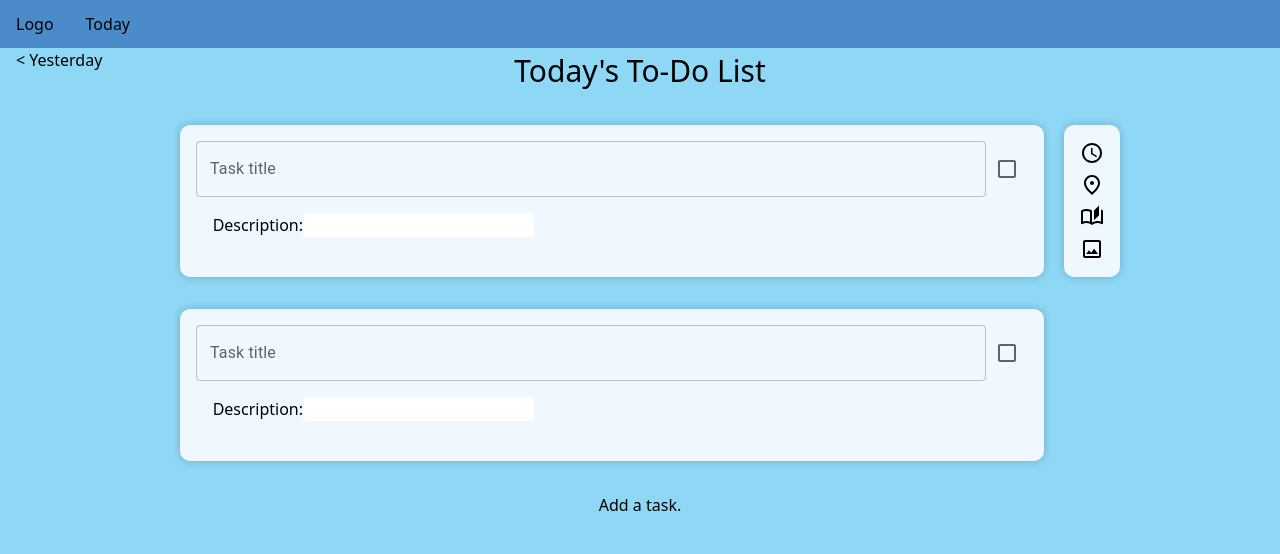
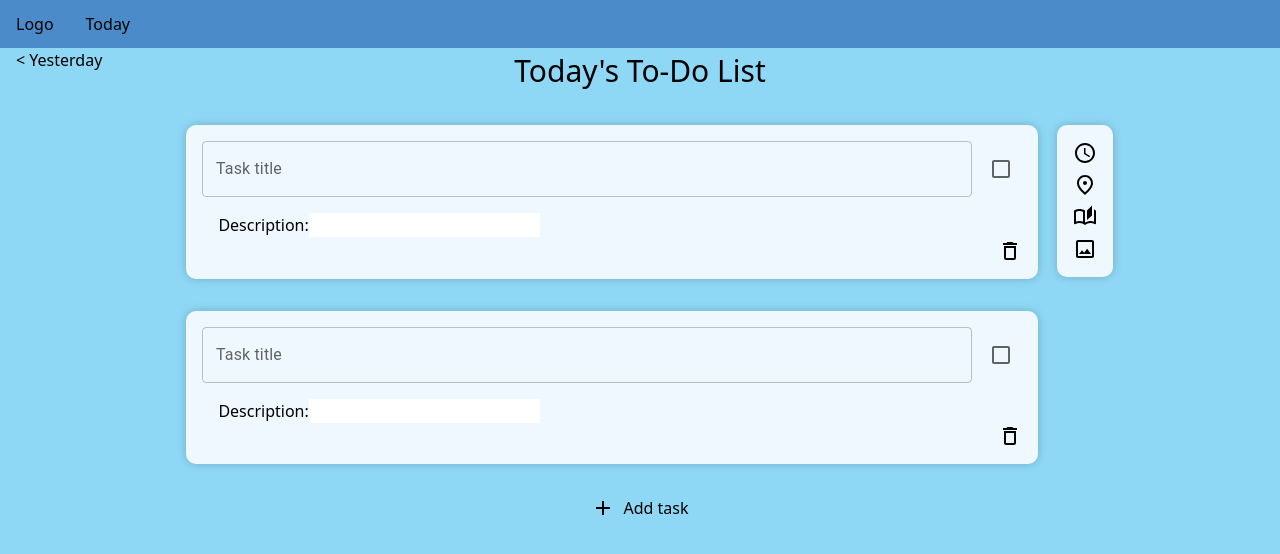
Before and after one commit to boey-kwan/gemini, a React (Vite) app in the folder client/: page /today in a window 1280 px wide. Shown: the top 554 px of the page. Built offline with nearby package versions, Linux system fonts and the light colour scheme.

Commit message:
Add ability to delete task

```diff
--- a/client/src/App.css
+++ b/client/src/App.css
@@ -109,6 +109,7 @@ h2, .h2 {
   width: 100%;
   /* align-items: center; */
   align-content: center;
+  column-gap: 0.5em;
 }
 
 .row-item {
--- a/client/src/components/Task.jsx
+++ b/client/src/components/Task.jsx
@@ -4,6 +4,7 @@ import { Checkbox, TextField } from '@mui/material'
 import { LocalizationProvider } from '@mui/x-date-pickers/LocalizationProvider';
 import { AdapterDayjs } from '@mui/x-date-pickers/AdapterDayjs';
 import { TimePicker } from '@mui/x-date-pickers/TimePicker';
+import DeleteOutlinedIcon from '@mui/icons-material/DeleteOutlined';
 import Sidebar from './Sidebar';
 
 export default function Task(props) {
@@ -102,10 +103,14 @@ export default function Task(props) {
                         : null
                     }
                 </form>
+
+                <button onClick={() => props.deleteTask(props.id)} style={{position: 'relative', float: 'right'}}>
+                    <DeleteOutlinedIcon/>
+                </button>
+
             </div>
 
             <Sidebar onClickSidebarIcon={onClickSidebarIcon} showSidebar={props.showSidebar} />
-
             </div>
 
         </>
--- a/client/src/components/Today.jsx
+++ b/client/src/components/Today.jsx
@@ -1,6 +1,7 @@
 import { useState } from 'react';
 import '../App.css';
 import Task from "./Task";
+import AddOutlinedIcon from '@mui/icons-material/AddOutlined';
 
 export default function Today() {
 
@@ -14,22 +15,49 @@ export default function Today() {
     console.log("current task: " + id)
   }
 
+  function deleteTaskWithId(id) {
+    console.log(taskList.filter(value => value !== id))
+    setTaskList(taskList.filter(value => value !== id))
+  }
+
     return (
       <div>
         <div className='row'>
-          <div className="body-left">
-          {"< Yesterday"}
-          </div>
+          <div className="body-left"> {"< Yesterday"} </div>
 
           <div className="body-center scroll">
             <h1 className='h1' style={{textAlign: 'center'}}>Today's To-Do List</h1>
             <div className='task-list'>
-              {taskList.map((value) => {
-                return <Task key={value}
-                id={value}
-                showSidebar={currentTaskId == value}
-                onClick={updateCurrentTaskId}/>
-              })}
+              { taskList.length ? taskList.map((value) => {
+                  return <Task
+                            key={value}
+                            id={value}
+                            showSidebar={currentTaskId == value}
+                            onClick={updateCurrentTaskId}
+                            deleteTask={deleteTaskWithId}/>
+                }) : <h2 style={{fontStyle: 'italic', opacity: 0.5, textAlign: 'center'}}>Create a task to get started!</h2>
+              }
+            </div>
+
+            {/* Add a task button */}
+            <div
+              style={{
+                display: 'flex',
+                justifyContent: 'center',
+              }}>
+                <button
+                  className='row'
+                  style={{
+                    width: 'fit-content',
+                  }}
+                  onClick={() => {
+                    setTaskList(
+                      [...taskList, taskList.length+1]
+                    )
+                  }}>
+                  <AddOutlinedIcon/>
+                  <div>Add task</div>
+                </button>
             </div>
           </div>
 
@@ -37,18 +65,6 @@ export default function Today() {
           </div>
         </div>
 
-        {/* Add a task button */}
-        <button style={{
-          display: 'block',
-          margin: 'auto',
-          alignText: 'center'}}
-          onClick={() => {
-            setTaskList(
-              [...taskList, taskList.length+1]
-            )
-          }}>
-          Add a task.
-        </button>
       </div>
     );
   }
```
